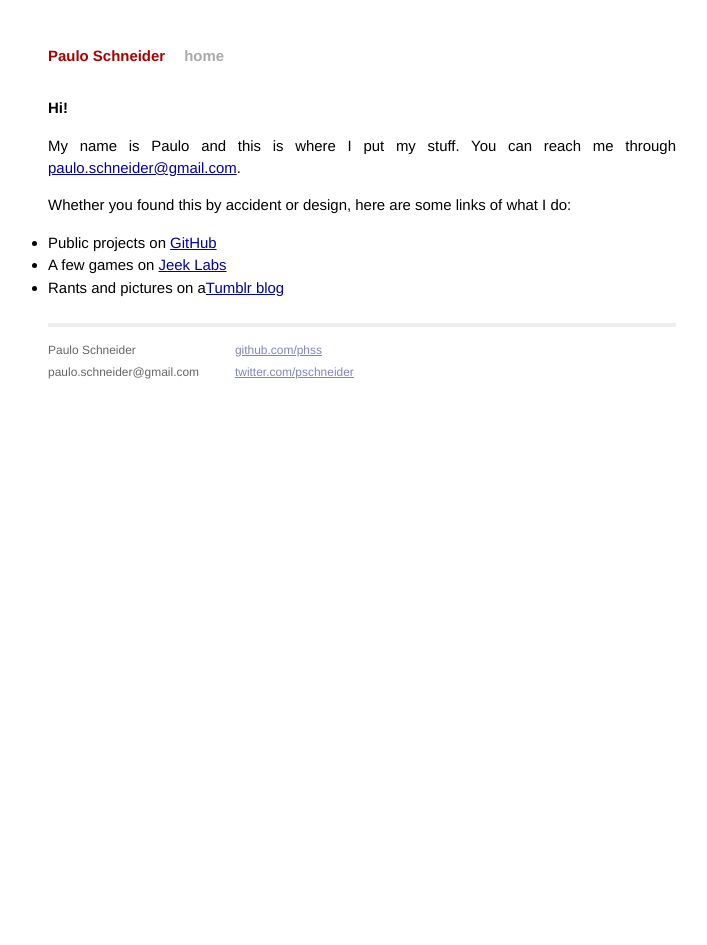
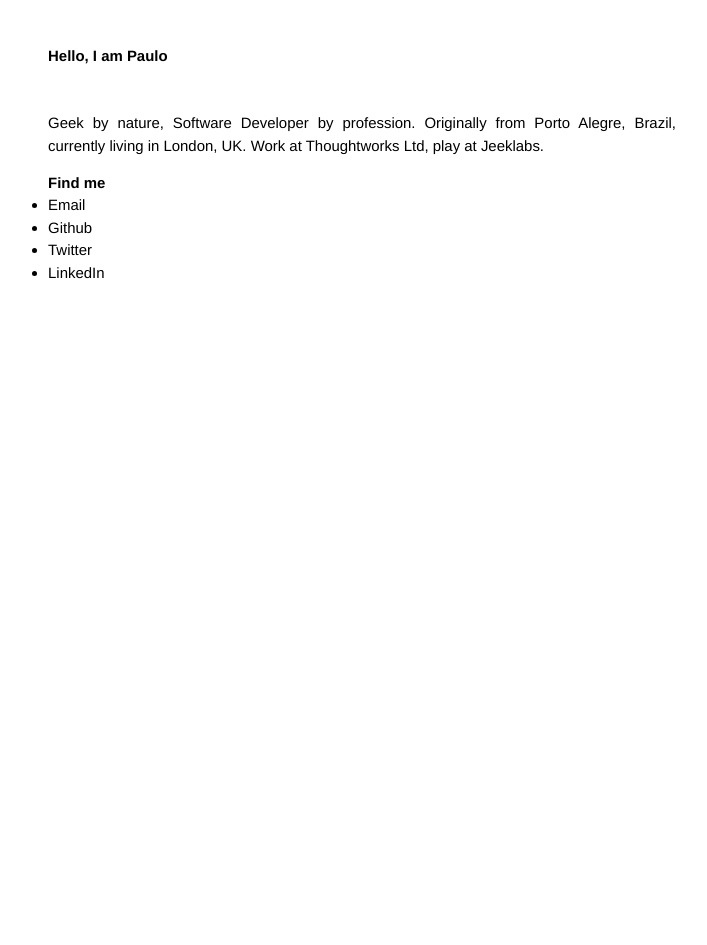
Before and after one commit to phss/phss.github.io, a Jekyll site: the page built from index.html, in a window 1280 px wide. Shown: the whole page, without its empty margins (278-985 px from the left). Built offline with Jekyll 4.4.1, drawn with Linux system fonts in a browser that asks for light colours; Markdown is read by kramdown in place of the engine named in the settings.

Commit message:
Basic copy of homepage.

```diff
--- a/_layouts/default.html
+++ b/_layouts/default.html
@@ -3,7 +3,7 @@
     <head>
         <meta charset="utf-8">
         <meta http-equiv="X-UA-Compatible" content="IE=edge,chrome=1">
-        <title>{{ page.title }}</title>
+        <title>{{ site.name }}</title>
         <meta name="viewport" content="width=device-width">
 
         <!-- syntax highlighting CSS -->
@@ -18,26 +18,11 @@
         <div class="container">
           <div class="site">
             <div class="header">
-              <h1 class="title"><a href="/">{{ site.name }}</a></h1>
-              <a class="extra" href="/">home</a>
+              <h1 class="title">{{ page.title }}</h1>
             </div>
 
-                {{ content }}
+            {{ content }}
 
-            <div class="footer">
-              <div class="contact">
-                <p>
-                  Paulo Schneider<br />
-                  paulo.schneider@gmail.com
-                </p>
-              </div>
-              <div class="contact">
-                <p>
-                  <a href="http://github.com/phss/">github.com/phss</a><br />
-                  <a href="http://twitter.com/pschneider/">twitter.com/pschneider</a><br />
-                </p>
-              </div>
-            </div>
           </div>
         </div> <!-- /container -->
 
--- a/index.html
+++ b/index.html
@@ -1,25 +1,18 @@
 ---
 layout: default
-title: Paulo Schneider - Home
+title: Hello, I am Paulo
 ---
 
 <div id="home">
- <h1>Hi!</h1>
 
-  <p>My name is Paulo and this is where I put my stuff. You can reach me through <a href="mailto:paulo.schneider@gmail.com?subject=Hello">paulo.schneider@gmail.com</a>.</p>
+  <p>Geek by nature, Software Developer by profession. Originally from Porto Alegre, Brazil, currently living in London, UK. Work at Thoughtworks Ltd, play at Jeeklabs.</p>
 
-  <p>Whether you found this by accident or design, here are some links of what I do:</p>
+  <h2>Find me</h2>
+
   <ul>
-    <li>Public projects on <a href="https://github.com/moonpxi">GitHub</a></li>
-    <li>A few games on <a href="http://www.jeeklabs.com">Jeek Labs</a></li>
-    <li>Rants and pictures on a<a href="http://everydaymaybe.tumblr.com/">Tumblr blog</a></li>
+    <li>Email</li>
+    <li>Github</li>
+    <li>Twitter</li>
+    <li>LinkedIn</li>
   </ul>
-  <!--
-  <h1>Blog Posts</h1>
-  <ul class="posts">
-    {% for post in site.posts %}
-      <li><span>{{ post.date | date_to_string }}</span> &raquo; <a href="{{ post.url }}">{{ post.title }}</a></li>
-    {% endfor %}
-  </ul>
-  -->
 </div>
```
